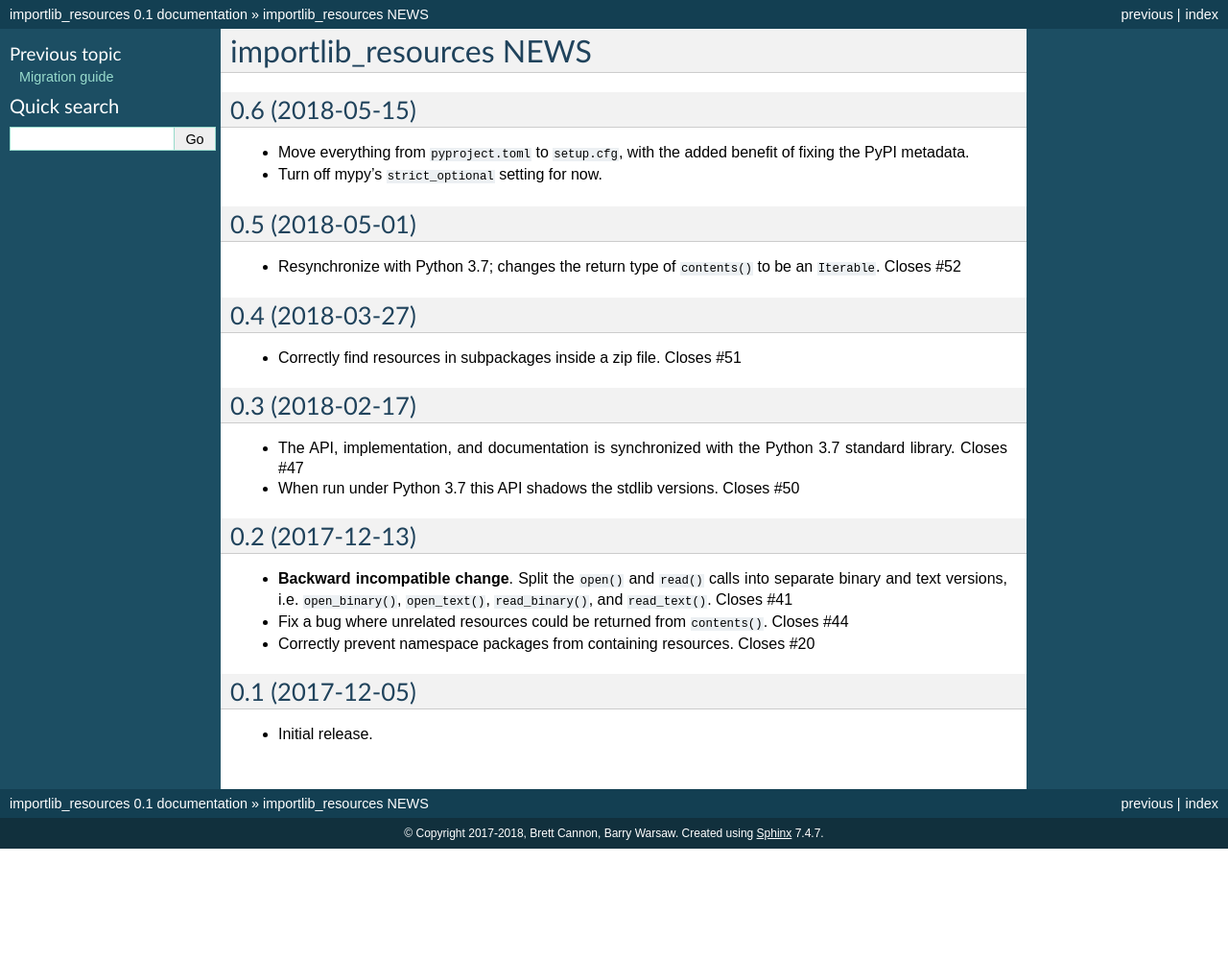
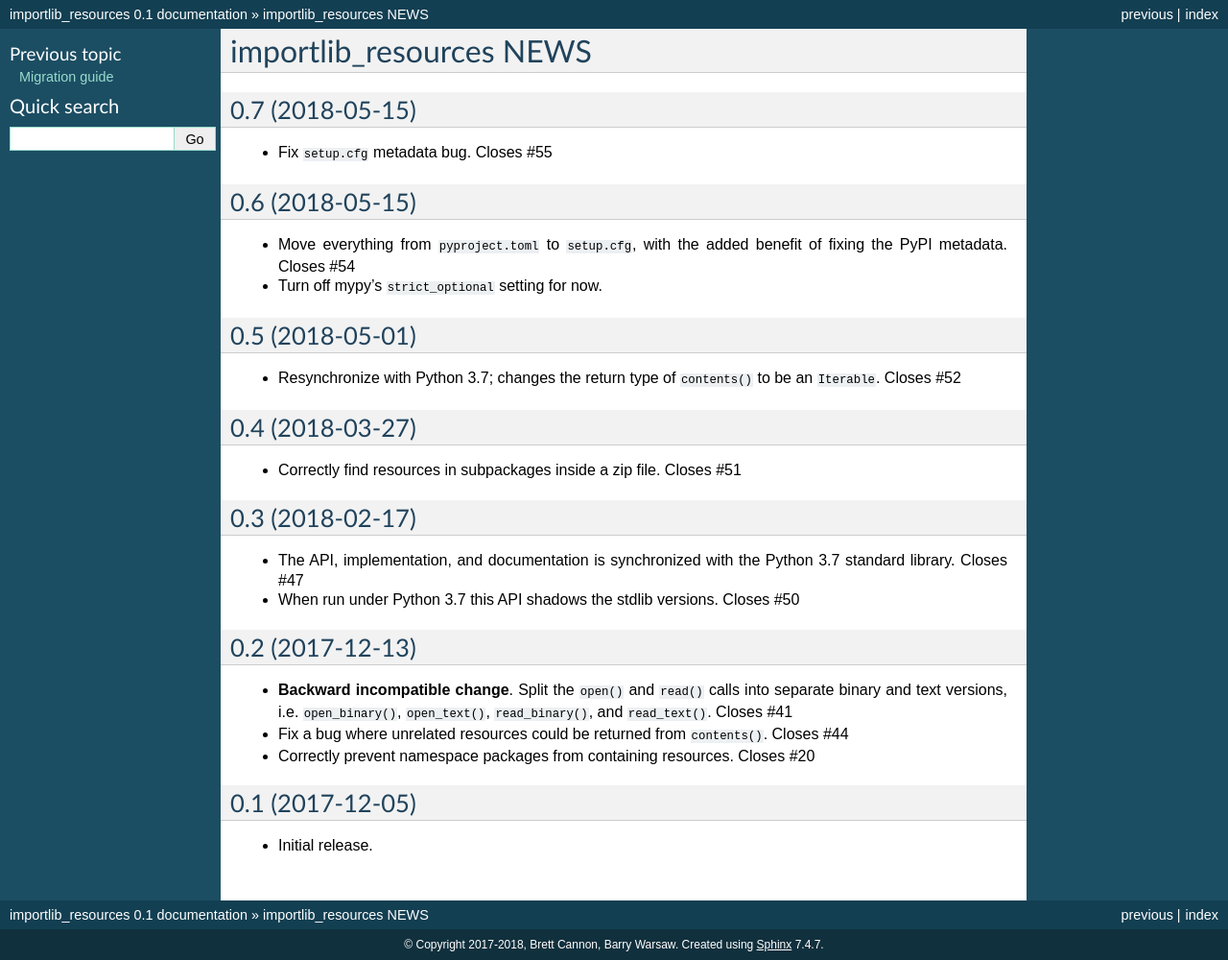
Before and after one commit to python/importlib_resources, a Sphinx documentation site: the page built from importlib_resources/docs/changelog.rst, in a window 1280 px wide. Shown: the whole page at 96% size. Built offline with Sphinx 7.4.7, drawn with Linux system fonts in a browser that asks for light colours; before the commit the page ends 900 px from its top, so only the background shows below that.

Commit message:
Fix a setup.cfg metadata bug
Closes #55

```diff
--- a/importlib_resources/docs/changelog.rst
+++ b/importlib_resources/docs/changelog.rst
@@ -2,10 +2,14 @@
  importlib_resources NEWS
 ==========================
 
+0.7 (2018-05-15)
+================
+* Fix ``setup.cfg`` metadata bug.  Closes #55
+
 0.6 (2018-05-15)
 ================
 * Move everything from ``pyproject.toml`` to ``setup.cfg``, with the added
-  benefit of fixing the PyPI metadata.
+  benefit of fixing the PyPI metadata.  Closes #54
 * Turn off mypy's ``strict_optional`` setting for now.
 
 0.5 (2018-05-01)
--- a/importlib_resources/version.txt
+++ b/importlib_resources/version.txt
@@ -1 +1 @@
-0.6
+0.7
--- a/setup.cfg
+++ b/setup.cfg
@@ -27,7 +27,7 @@
 packages = find:
 
 [options.package_data]
-* = *.zip, *.file
+* = *.zip, *.file, *.txt
 importlib_resources =
     docs/*
     docs/_static/*
--- a/version.py
+++ b/version.py
@@ -6,4 +6,4 @@
 
 # Yes, it's horrible to let reference counting reclaim the open file object,
 # but oh well, this will exit soon.
-__version__ = open('importlib_resources/version.txt').read()
+__version__ = open('importlib_resources/version.txt').read().strip()
```
